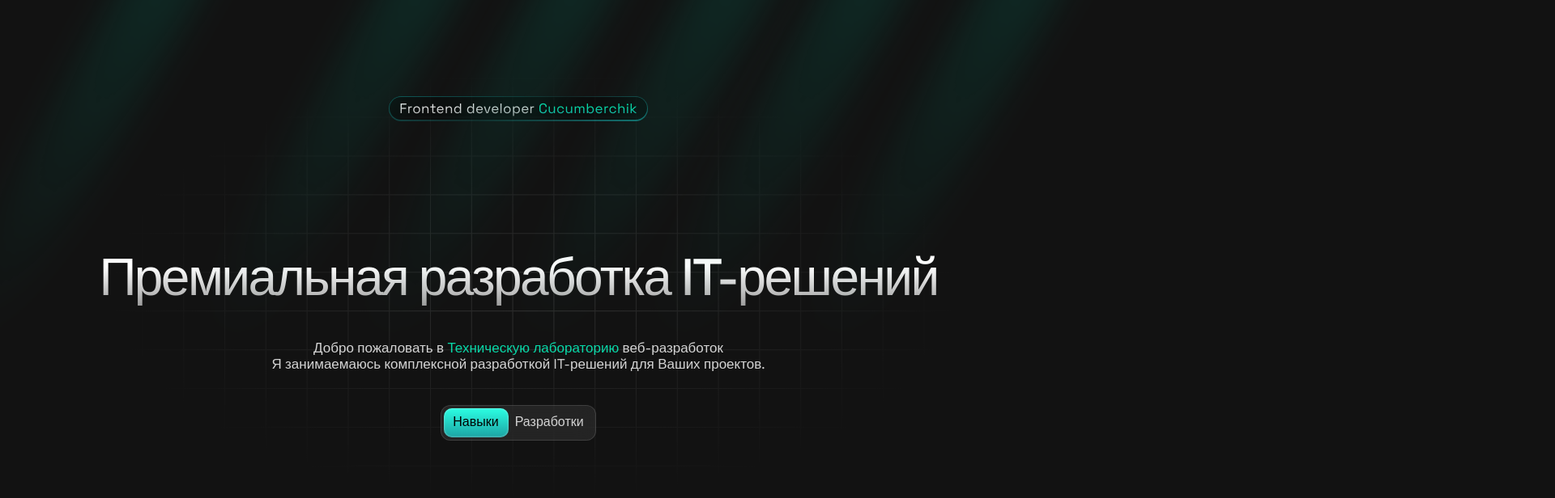
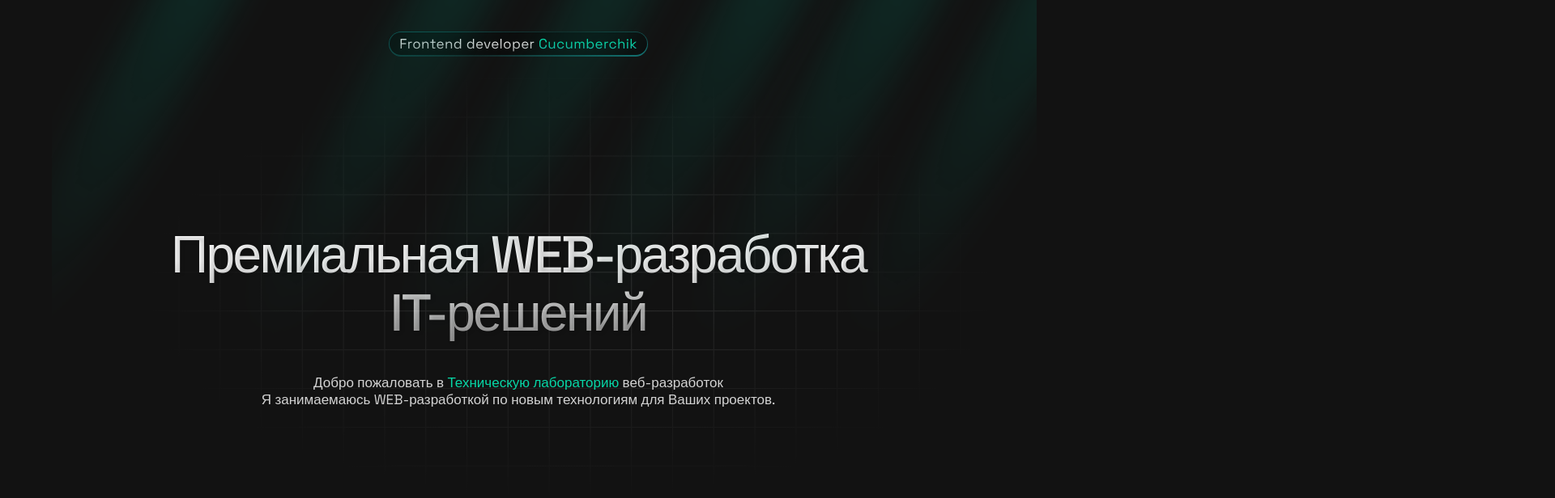
Before and after one commit to Cucumberchik/Partfolio, a Next.js app: page / in a window 1280 px wide. Shown: the top 616 px of the page at 81% size, 1920 px wide, since content can reach past the window. Built offline with nearby package versions, Linux system fonts and the light colour scheme.

Commit message:
added main

```diff
--- a/src/app/app.module.scss
+++ b/src/app/app.module.scss
@@ -2,13 +2,27 @@
     position: relative;
     width: 100%;
     min-height: 100vh;
+    height: 100vh;
+    display: flex;
+    align-items: center;
+    overflow: hidden;
 
+    .container {
+        min-width: var(--container-min-width);
+        max-width: var(--container-max-width);
+        margin: var(--container-margin);
+        height: 90%;
+
+        display: flex;
+        flex-direction: column;
+        justify-content: space-between;
+    }
 
     .frame_title {
         width: 100%;
-        padding: 120px 0;
         display: flex;
         align-items: center;
+        animation: slideDown 2s ease-out;
 
 
         .fram_title_item {
@@ -55,7 +69,6 @@
     }
 
     .wellcome_title {
-        padding: 40px 0;
         width: 100%;
         margin: 0 auto;
         display: flex;
@@ -70,6 +83,7 @@
             background-clip: text;
             -webkit-background-clip: text;
             -webkit-text-fill-color: transparent;
+            text-shadow: 2px 1px 5px rgba(0, 0, 0, 0.192);
         }
 
         p {
@@ -83,14 +97,11 @@
         }
     }
 
-    .switch {
-        width: 100%;
-        padding: 40px 0;
-        margin: 0 auto;
-    }
+
 
     .bacdrop {
         position: absolute;
+        overflow: hidden;
         top: 0;
         margin: 0 auto;
         width: 100%;
@@ -141,3 +152,18 @@
         }
     }
 }
+
+
+
+@keyframes slideDown {
+    from {
+        transform: translateY(-250%);
+    }
+    20%, 60% {
+        transform: translateY(-250%);
+
+    }
+    to {
+        transform: translateY(0);
+    }
+}
--- a/src/app/globals.scss
+++ b/src/app/globals.scss
@@ -19,10 +19,10 @@
     color-scheme: dark;
 }
 
-.container {
-    min-width: 90%;
-    max-width: 97%;
-    margin: 0 auto;
+:root {
+    --container-min-width: 90%;
+    --container-max-width: 97%;
+    --container-margin: 0 auto;
 }
 
 a {
@@ -33,60 +33,21 @@ a, button {
     cursor: pointer;
 }
 
-.switch_elem {
-    width: 100%;
-    display: flex;
-    justify-content: center;
+body {
+    animation: blockScroll 2s ease-out forwards;
 }
 
-.switch_activate {
-    position: relative;
-    z-index: 4;
-    backdrop-filter: blur(12.000000953674316px);
-    background: rgba(255, 255, 255, 0.08);
-    border: 1px solid rgba(255, 255, 255, 0.12);
-    border-radius: 12px;
-    padding: 4px;
-    height: 44px;
+.container .container {
+    min-width: var(--container-min-width);
+    max-width: var(--container-max-width);
+    margin: var(--container-margin);
+}
 
-    display: flex;
-    justify-content: space-between;
-    align-items: center;
-
-    .button_switch_item {
-        z-index: 3;
-        transition: 0.5s;
-        border-radius: 10px;
-        padding: 8px 10px;
-        font: 500 16px / 143% var(--font-family);
-        color: rgba(255, 255, 255, 0.8);
-
-        box-shadow: none;
-        background: none;
-
-        &.active {
-            color: #000;
-
-        }
+@keyframes blockScroll {
+    20%, 60%, 90% {
+        overflow: hidden;
     }
-
-
-    .light_switch {
-        position: absolute;
-        left: 3px;
-        display: block;
-        transition: 0.5s;
-        border-radius: 10px;
-        width: 80px;
-        height: 36px;
-        box-shadow: inset 0 0 2px 1px rgba(255, 255, 255, 0.25);
-        background: linear-gradient(180deg, var(--green-300)  0%, var(--green-100) 100%);
-
-
-        &.active {
-            width: 110px;
-            left: 82px;
-            margin-right: auto;
-        }
+    to {
+        overflow: auto;
     }
 }
--- a/src/app/page.tsx
+++ b/src/app/page.tsx
@@ -1,14 +1,15 @@
 import { NextPage } from 'next';
 import { ReactNode } from 'react'
 import style from "./app.module.scss"
-import Image from 'next/image';
 import SwitchButtons from '@/components/switch';
+import IsOpenWindow from '@/components/isOpenWindow';
 
 
 const Home:NextPage = ():ReactNode => {
   return (
+    <>
       <main className={style.main}>
-    <div className="container">
+        <div className={style.container}>
           <div className={style.frame_title}>
             <div className={style.fram_title_item}>
               <span>Frontend developer </span>
@@ -17,12 +18,12 @@ const Home:NextPage = ():ReactNode => {
           </div>
           <div className={style.wellcome_title}>
             <h1>
-          Премиальная разработка IT-решений
+              Премиальная WEB-разработка <br /> IT-решений
             </h1>
             <p>
               Добро пожаловать в <span>Техническую лабораторию</span> веб-разработок
               <br />
-          Я занимаемаюсь комплексной разработкой IT-решений для Ваших проектов.
+              Я занимаемаюсь WEB-разработкой по новым технологиям для Ваших проектов.
             </p>
           </div>
           <div className={style.bacdrop}>
@@ -46,8 +47,9 @@ const Home:NextPage = ():ReactNode => {
             <SwitchButtons />
           </div>
         </div>
-
       </main>
+      <IsOpenWindow />
+    </>
   );
 };
 
--- /dev/null
+++ b/src/components/components.scss
@@ -0,0 +1,108 @@
+.switch_elem {
+    width: 100%;
+    display: flex;
+    justify-content: center;
+    animation: slideUp 2s ease-out;
+}
+
+.switch_activate {
+    position: relative;
+    z-index: 4;
+    backdrop-filter: blur(12.000000953674316px);
+    background: rgba(255, 255, 255, 0.08);
+    border: 1px solid rgba(255, 255, 255, 0.12);
+    border-radius: 12px;
+    padding: 4px;
+    height: 44px;
+
+    display: flex;
+    justify-content: space-between;
+    align-items: center;
+
+    box-shadow: 2px 1px 5px rgba(0, 0, 0, 0.268);
+
+
+    .button_switch_item {
+        z-index: 3;
+        transition: 0.5s;
+        border-radius: 10px;
+        padding: 8px 10px;
+        font: 500 16px / 143% var(--font-family);
+        color: rgba(255, 255, 255, 0.8);
+
+        box-shadow: none;
+        background: none;
+
+        &.active {
+            color: #000;
+
+        }
+    }
+
+
+    .light_switch {
+        position: absolute;
+        left: 3px;
+        display: block;
+        transition: 0.5s;
+        border-radius: 10px;
+        width: 80px;
+        height: 36px;
+        box-shadow: inset 0 0 2px 1px rgba(255, 255, 255, 0.25);
+        background: linear-gradient(180deg, var(--green-300)  0%, var(--green-100) 100%);
+
+
+        &.active {
+            width: 110px;
+            left: 82px;
+            margin-right: auto;
+        }
+    }
+}
+
+@keyframes slideUp {
+    from{
+        transform: translateY(250%);
+    }
+    20%, 60% {
+        transform: translateY(250%);
+
+    }
+    to {
+        transform: translateY(0);
+    }
+}
+
+
+.is_open_div {
+    position: absolute;
+    top: 0;
+    left: 0;
+    width: 100%;
+    height: 100vh;
+
+    animation: isOpenWidnow 2s ease-out forwards;
+}
+
+
+@keyframes isOpenWidnow {
+    from {
+        background: #000;
+        z-index: 30;
+
+    }
+    40% {
+        background: #000;
+        z-index: 30;
+
+    }
+    to {
+        background: #00000000;
+    }
+}
+
+
+#skils {
+    width: 100%;
+
+}
--- /dev/null
+++ b/src/components/isOpenWindow.tsx
@@ -0,0 +1,11 @@
+import { NextPage } from 'next';
+import { ReactNode } from 'react'
+import "./components.scss"
+
+const IsOpenWindow:NextPage = ():ReactNode => {
+  return (
+    <div className="is_open_div"></div>
+  );
+};
+
+export default IsOpenWindow;
```
Also changed, not shown: src/components/cardSkilss.tsx (added, +13 -0 lines), src/components/skils.tsx (added, +16 -0 lines). Lines whose indentation alone changed are shown as unchanged.
